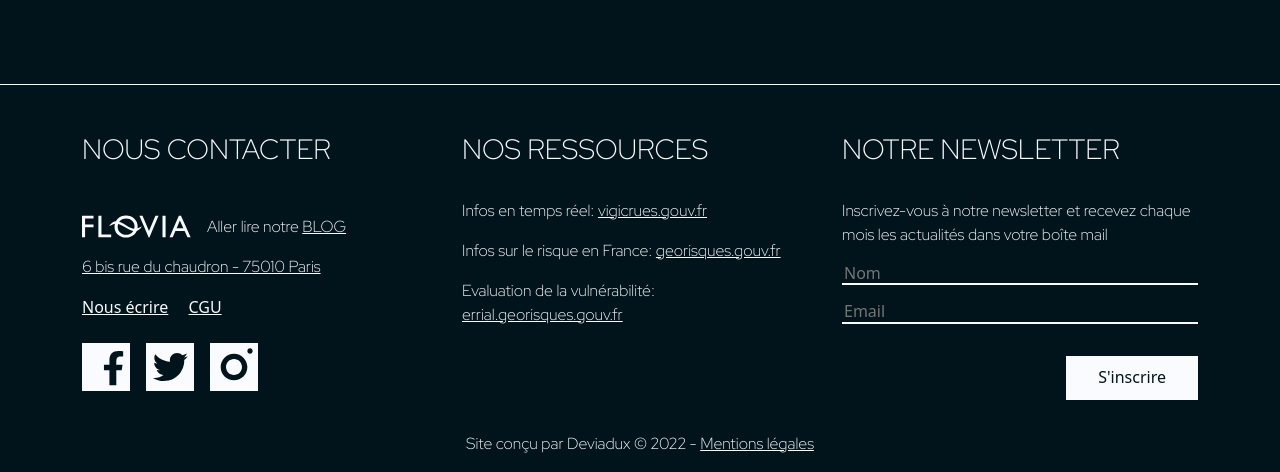
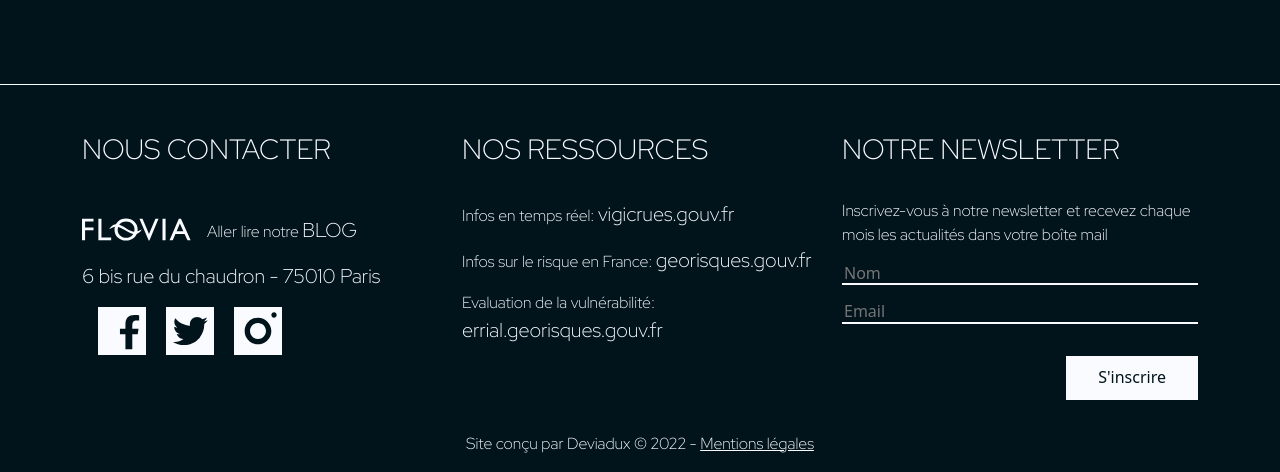
Before and after one commit to anthoMag/deviadux_projet, a Symfony app: template templates/about/index.html.twig in a window 1280 px wide. Shown: the part 1696-2168 px from the top of the page. Run offline with Twig, Linux system fonts and the light colour scheme; the template is opened without the code that fills it, so the values that code supplies are empty; some libraries are stand-ins or nearby versions.

Commit message:
Update hover and links

```diff
--- a/public/asset/css/general.css
+++ b/public/asset/css/general.css
@@ -16,6 +16,34 @@
 }
 
 a:hover {
+  color: #38d2ad;
+  font-weight: bold;
+}
+
+#link{
+color: #f9fbff;
+font-size: 20px;
+text-decoration: none;
+position: relative;
+}
+
+#link:after{
+  bottom: -4px;
+  content: "";
+  display: block;
+  height: 2px;
+  left: 0;
+  position: absolute;
+  color: #f9fbff;
+  background-color: #38d2ad;
+  opacity: 0.6;
+  transition: width 0.3s ease 0s, opacity 0.3s ease 0s;
+  width: 0;
+}
+
+#link:hover:after{
+  width: 100%;
+  opacity: 0.9;
   color: #38d2ad;
 }
 
@@ -122,6 +150,30 @@
   /* border-bottom: 1px solid #F9FBFF; */
 }
 
+#navlink{
+  color: #f9fbff;
+  font-size: 20px;
+  position: relative;
+  }
+
+  #navlink:after{
+    bottom: -1px;
+    content: "";
+    display: block;
+    height: 2px;
+    left: 0;
+    position: absolute;
+    color: #38d2ad;
+    background: #38d2ad;
+    opacity: 0.6;
+    transition: width 0.3s ease 0s, opacity 0.3s ease 0s;
+    width: 0;
+  }
+
+  #navlink:hover:after{
+    width: 100%;
+    opacity: 0.9;
+  }
 /***************** FOOTER ****************/
 
 footer {
@@ -141,19 +193,18 @@
 
 .liensContact a {
   padding-right: 1rem;
+  background-clip: border-box;
+  text-decoration: none;
 }
 
 .RS img {
   padding-top: 1.5rem;
   padding-right: 1rem;
-/*   padding-top: 10px;
-  margin-left: -10px; */
 }
 
 .pictologo:hover {
   background-color:#38d2ad;
-  white-space: normal;
-  background-size: auto;
+  background-clip: padding-box; /* Annulation du débordement du background */
 }
 
 .copyright {
--- a/templates/base.html.twig
+++ b/templates/base.html.twig
@@ -54,24 +54,24 @@
 
             <ul class="navbar-nav">
               <li class="nav-item">
-                <a class="nav-link nav_cartes" href="{{ path('app_cartes') }}">
+                <a class="nav-link nav_cartes" href="{{ path('app_cartes') }}" id="navlink">
                   CARTES
                 </a>
               </li>
               <li class="nav-item">
                 <a class="nav-link nav_episodes"
-                  href="{{ path('app_episodes') }}?id=1">
+                  href="{{ path('app_episodes') }}?id=0" id="navlink">
                   ÉPISODES
                 </a>
               </li>
               <li class="nav-item">
                 <a class="nav-link nav_actu"
-                  href="{{ path('app_actualites') }}">
+                  href="{{ path('app_actualites') }}" id="navlink">
                   ACTUALITÉS
                 </a>
               </li>
               <li class="nav-item">
-                <a class="nav-link nav_apropos" href="{{ path('app_about') }}">
+                <a class="nav-link nav_apropos" href="{{ path('app_about') }}" id="navlink">
                   A PROPOS
                 </a>
               </li>
@@ -112,35 +112,35 @@
                   alt="Logo FLOVIA"/>
                 <p id="blog">
                   Aller lire notre
-                  <a href="https://flovia.alwaysdata.net" target="_blank">BLOG</a>
+                  <a href="https://flovia.alwaysdata.net" target="_blank" id="link">BLOG</a>
                 </p>
               </div>
               <p>
-                <a href="https://goo.gl/maps/QBNiRTAXdfsT1pcy5" target="_blank">
+                <a href="https://goo.gl/maps/QBNiRTAXdfsT1pcy5" target="_blank" id="link">
                   6 bis rue du chaudron - 75010 Paris
                 </a>
               </p>
 
               <div class="liensContact">
-                <a href="mailto:flovia.deviadux@gmail.com" target="_blank">Nous écrire</a>
-                <a href="#">CGU</a>
+                <a href="mailto:flovia.deviadux@gmail.com" target="_blank" class="link>Nous écrire</a>
+                <a href="#" class="link>CGU</a>
               </div>
 
               <div class="d-flex RS">
                 <a target="_blank"
                   href="https://www.facebook.com/flovia.deviadux/">
                   <img src="./asset/img/logopictoicone/IconFB.svg"
-                    alt="logo Facebook" class="pictologo" />
+                    alt="logo Facebook" class="pictologo"/>
                 </a>
                 <a target="_blank"
                   href="https://www.twitter.com/flovia.deviadux/">
                   <img src="./asset/img/logopictoicone/IconTwitter.svg"
-                    alt="logo Twitter" class="pictologo" />
+                    alt="logo Twitter" class="pictologo"/>
                 </a>
                 <a target="_blank"
                   href="https://www.instagram.com/flovia.deviadux/">
                   <img src="./asset/img/logopictoicone/IconInsta.svg"
-                    alt="logo Instagram" class="pictologo" />
+                    alt="logo Instagram" class="pictologo"/>
                 </a>
               </div>
             </section>
@@ -151,19 +151,19 @@
               </h3>
               <p>
                 Infos en temps réel:
-                <a href="https://www.vigicrues.gouv.fr/" target="_blank">
+                <a href="https://www.vigicrues.gouv.fr/" target="_blank" id="link">
                   vigicrues.gouv.fr
                 </a>
               </p>
               <p>
                 Infos sur le risque en France:
-                <a href="https://georisques.gouv.fr/" target="_blank">
+                <a href="https://georisques.gouv.fr/" target="_blank" id="link">
                   georisques.gouv.fr
                 </a>
               </p>
               <p>
                 Evaluation de la vulnérabilité:
-                <a href="https://errial.georisques.gouv.fr/#/" target="_blank">
+                <a href="https://errial.georisques.gouv.fr/#/" target="_blank" id="link">
                   errial.georisques.gouv.fr
                 </a>
               </p>
--- a/templates/home/index.html.twig
+++ b/templates/home/index.html.twig
@@ -50,7 +50,7 @@
 					</div>
 					<div>
 						<p>En poursuivant votre navigation sur ce site, vous acceptez l'utilisation de cookies pour réaliser des statistiques de visite. Pour en savoir plus
-							<a id="cookiesLien" href="#">cliquez ici.</a>
+							<a id="cookiesLien" href="https://www.cnil.fr/fr/definition/cookie" target="_blank">cliquez ici.</a>
 						</p>
 					</div>
 				</div>
@@ -128,7 +128,7 @@
 								<b>nombre d'épisodes</b>
 								vigilance orange et rouge inondations sur le territoire</h3>
 							<h4>
-								<b class="source">Source:</b>Bilan annuel VIGICRUE 2021</h4>
+								<b class="source">Source: </b>Bilan annuel VIGICRUE 2021</h4>
 							<div class="d-flex text-center">
 								<div>
 									<img src="./asset/img/logopictoicone/iconpartageblanc.svg" alt="Picto Partager" class="icon example">
```
Also changed, not shown: public/asset/css/home.css (+51 -35 lines).
